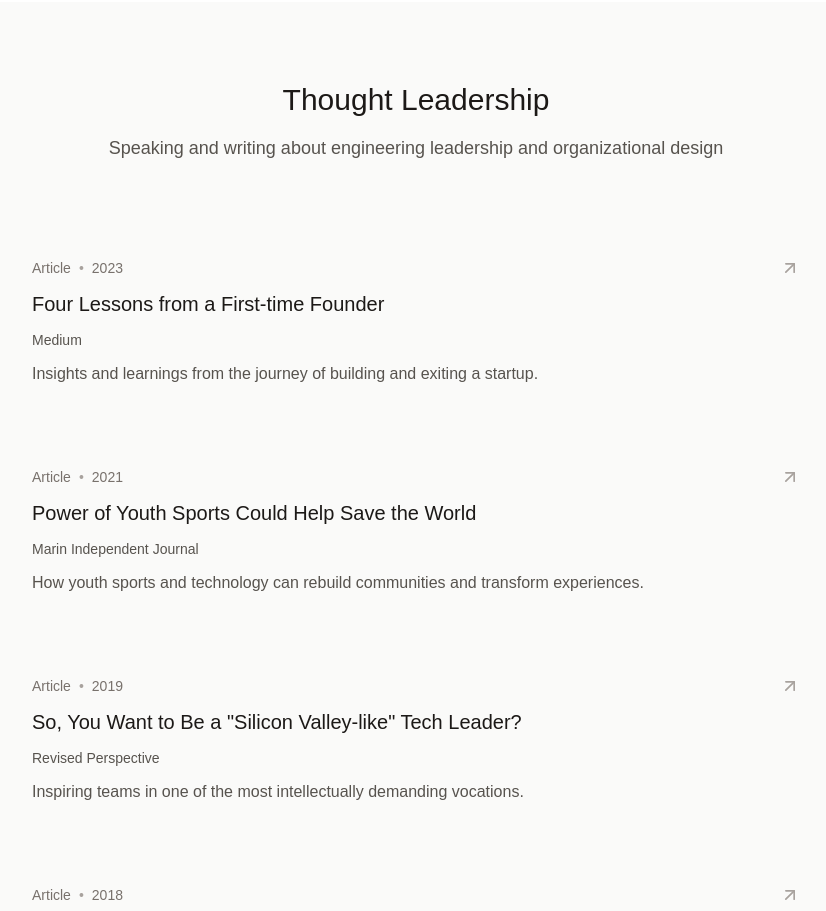
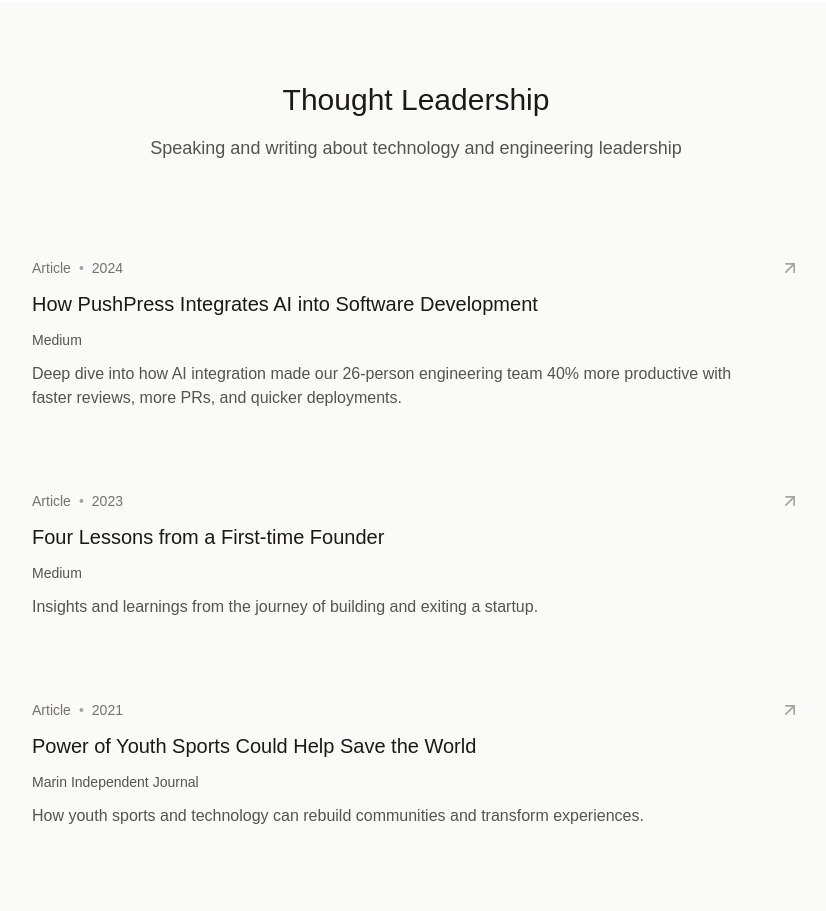
Before and after one commit to arjshah/personal-portfolio, a Next.js app: page / in a window 1280 px wide. Shown: the part 3800-4711 px from the top of the page, without its empty margins (224-1050 px from the left). Built offline with nearby package versions, Linux system fonts and the light colour scheme.

Commit message:
Added new article: How PushPress Integrates AI into Software Development

```diff
--- a/src/components/sections/ThoughtLeadership.tsx
+++ b/src/components/sections/ThoughtLeadership.tsx
@@ -6,6 +6,14 @@
 
 const ThoughtLeadership = () => {
   const content = [
+    {
+      type: 'Article',
+      title: 'How PushPress Integrates AI into Software Development',
+      venue: 'Medium',
+      description: 'Deep dive into how AI integration made our 26-person engineering team 40% more productive with faster reviews, more PRs, and quicker deployments.',
+      link: 'https://medium.com/@arjun_shah/how-pushpress-integrates-ai-into-software-development-51ada589c440',
+      date: '2024'
+    },
     {
       type: 'Article',
       title: 'Four Lessons from a First-time Founder',
@@ -54,7 +62,7 @@
         <div className="max-w-2xl mx-auto mb-12 sm:mb-16 text-center">
           <h2 className="text-2xl sm:text-3xl font-light text-stone-900">Thought Leadership</h2>
           <p className="mt-4 text-base sm:text-lg text-stone-600">
-            Speaking and writing about engineering leadership and organizational design
+            Speaking and writing about technology and engineering leadership
           </p>
         </div>
 
```
